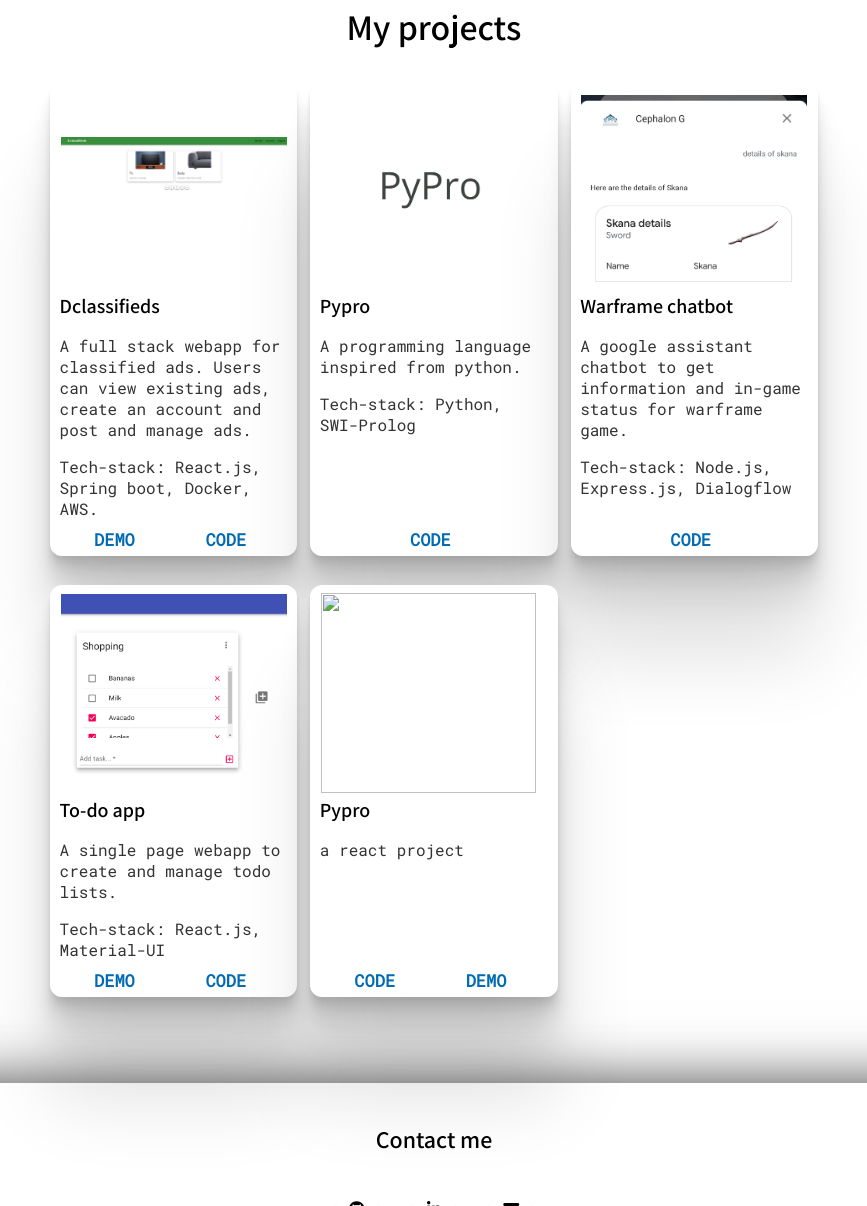
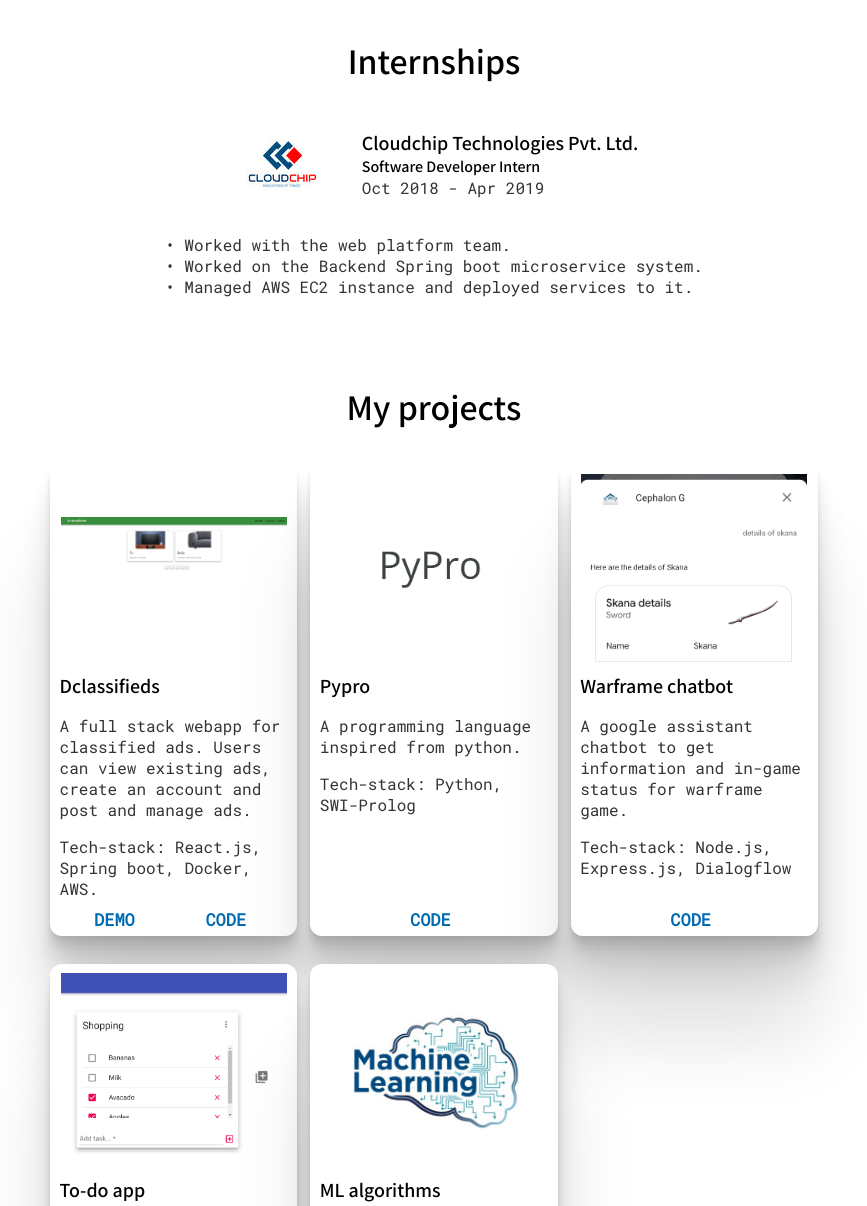
Before and after one commit to RavikanthDodda/portfolio-site, a plain HTML site: page index.html in a window 1280 px wide. Shown: the part 1138-2344 px from the top of the page, without its empty margins (206-1073 px from the left). Drawn offline with Linux system fonts and the light colour scheme.

Commit message:
nav bar bug fixed, internships section added, projects section changed, UI improvements

```diff
--- a/index.html
+++ b/index.html
@@ -52,12 +52,15 @@
               development. Currently studying for a masters degree in software
               engineering at Arizona State University.
             </p>
-            <p><a id="resume-link" target="_blank" href="">Resume</a></p>
+            <p>
+              Actively seeking a spring/summer internship.</br>
+              <a id="resume-link" target="_blank" href="./Ravikanth Dodda_Software_Engineer_Intern.pdf">Resume</a>
+            </p>
             <div id="skills">
               <h4>Techinal skills</h4>
               <span class="line"
                 ><h5>Languages:</h5>
-                <p>Java, Python, JavaScript, HTML, CSS</p>
+                <p>Java, Python, JavaScript, HTML, CSS.</p>
               </span>
               <span class="line"
                 ><h5>Libraries:</h5>
@@ -106,7 +109,27 @@
         </div>
       </div>
     </section>
-
+<section id="Experience">
+      <div class="experience-tag">
+        <h2>Internships</h2>
+        <div id="cloudchip" >
+          <div class="base-info">
+          <a href="http://www.cloudchip.in/" target="_blank"><img src="images/cc_logo.jpeg" />
+          </a>
+          <div id="text">
+          <h5>Cloudchip Technologies Pvt. Ltd. </h5>
+          <h6>Software Developer Intern</h6>
+          <p>Oct 2018 - Apr 2019</p>
+</div>
+          </div>
+<div class="description">
+  <p>&#x2022 Worked with the web platform team.</p>
+  <p>&#x2022 Worked on the Backend Spring boot microservice system.</p>
+  <p>&#x2022 Managed AWS EC2 instance and deployed services to it.  </p>
+</div>
+        </div>
+      </div>
+</section>
     <section id="projects">
       <div class="container">
         <h2>My projects</h2>
@@ -189,21 +212,18 @@
               </div>
             </div>
             <div class="grid-item box" id="item5">
-              <img src="images/p1.png" />
+              <img src="images/ml.jpeg" />
               <div class="card-content">
-                <h5 class="card-title">Pypro</h5>
-                <p>a react project</p>
+                <h5 class="card-title">ML algorithms</h5>
+                <p>Linear Regression and K Means Clustering algorithms written from scrath using Python</p>
+                <p>Tech-stack: Python</p>
                 <div class="btn-link">
                   <a
                     target="_blank"
-                    href="https://ravikanthdodda.github.io/todo-app/"
+                    href="https://github.com/RavikanthDodda/ML-algos"
                     >CODE</a
                   >
-                  <a
-                    target="_blank"
-                    href="https://ravikanthdodda.github.io/todo-app/"
-                    >DEMO</a
-                  >
+
                 </div>
               </div>
             </div>
--- a/scripts/nav.js
+++ b/scripts/nav.js
@@ -5,22 +5,27 @@ let navbarHeight =
   window.screen.width < 768
     ? document.getElementById("nav-btn").clientHeight
     : document.getElementById("nav-wrapper").clientHeight;
-let nav = window.screen.width >= 768 ? "nav-wrapper" : "nav-btn";
+let nav = document.body.offsetWidth >= 768 ? "nav-wrapper" : "nav-btn";
 window.addEventListener("scroll", function (event) {
   didScroll = true;
 });
 let isNavVis;
+
+// Called every 250 ms
 setInterval(function () {
+  nav = document.body.offsetWidth >= 768 ? "nav-wrapper" : "nav-btn";
   if (didScroll) {
     navbarHeight =
-      window.screen.width < 768
+      document.body.offsetWidth < 768
         ? document.getElementById("nav-btn").clientHeight
         : document.getElementById("nav-wrapper").clientHeight;
-    nav = window.screen.width >= 768 ? "nav-wrapper" : "nav-btn";
+    isNavVis = document.body.offsetWidth > 768 ? undefined : isNavVis;
     hasScrolled();
     didScroll = false;
   }
 }, 250);
+
+// called on scroll event
 function hasScrolled() {
   let st = window.scrollY;
   let navUp = "nav-down";
@@ -38,17 +43,21 @@ function hasScrolled() {
   if (st > lastScrollTop && st > navbarHeight) {
     document.getElementById(nav).classList.remove(navUp);
     document.getElementById(nav).classList.add(navDown);
-    if (isNavVis) {
-      toggleNavBar();
-    }
   } else {
     // if (st + window.innerHeight < document.height) {
     document.getElementById(nav).classList.remove(navDown);
     document.getElementById(nav).classList.add(navUp);
   }
+
+  if (nav === "nav-btn" && isNavVis === undefined) {
+    document.getElementById("nav-wrapper").classList.remove("nav-down");
+    document.getElementById("nav-wrapper").classList.add("nav-up");
+    isNavVis = true;
+  }
   lastScrollTop = st;
 }
 
+// called whenever nav btn is pressed
 function toggleNavBar() {
   if (isNavVis) {
     document.getElementById("nav-wrapper").classList.remove("nav-down");
--- a/styles/default.css
+++ b/styles/default.css
@@ -18,6 +18,7 @@
   z-index: -1;
   display: none;
 }
+
 *::-webkit-scrollbar-track {
   background: var(--primary-bg);
 }
@@ -25,7 +26,6 @@
   background-color: var(--accent-color);
   border-radius: 20px;
   z-index: 0;
-  /* border: 3px solid orange; */
 }
 
 .box {
@@ -119,6 +119,7 @@ section {
   position: fixed;
   margin: 1rem 1rem;
   left: 0;
+  top: 0;
   transition: top 0.3s ease-in-out;
   z-index: 2;
 }
@@ -139,9 +140,7 @@ section {
 }
 .nav-item {
   max-height: 2rem;
-  max-width: 8rem;
   margin: 0 1.1rem;
-  flex-grow: 1;
   border-radius: 1rem;
   display: flex;
   justify-content: center;
@@ -155,8 +154,7 @@ section {
   border: var(--text-secondary) 0.05rem solid;
 }
 .nav-item a {
-  width: 100%;
-  padding: 0.8rem 0.67rem;
+  padding: 1rem 0.8rem;
 }
 .nav-down {
   top: 0;
@@ -210,6 +208,34 @@ section {
 .line p {
   display: inline;
   padding-bottom: 1rem;
+}
+/* Experience section */
+.experience-tag {
+  display: flex;
+  flex-direction: column;
+  align-items: center;
+}
+.base-info {
+  display: flex;
+  justify-content: center;
+}
+.base-info a {
+  margin: auto 1rem;
+}
+.base-info img {
+  border-radius: 0.3rem;
+}
+.description {
+  margin: 1rem 1rem 0rem;
+}
+.description p {
+  margin: 0;
+}
+#text {
+  margin: 1rem;
+}
+#text * {
+  margin: 0;
 }
 /* projects section */
 #showcase {
@@ -307,9 +333,6 @@ footer p {
 @media only screen and (min-width: 868px) {
   #nav-btn {
     display: none;
-  }
-  a {
-    text-decoration: none;
   }
   ul {
     list-style-type: none;
```
Also changed, not shown: images/cc_logo.jpeg (added), images/cloudchip_logo.png (added), images/ml.jpeg (added), 1 other file.
